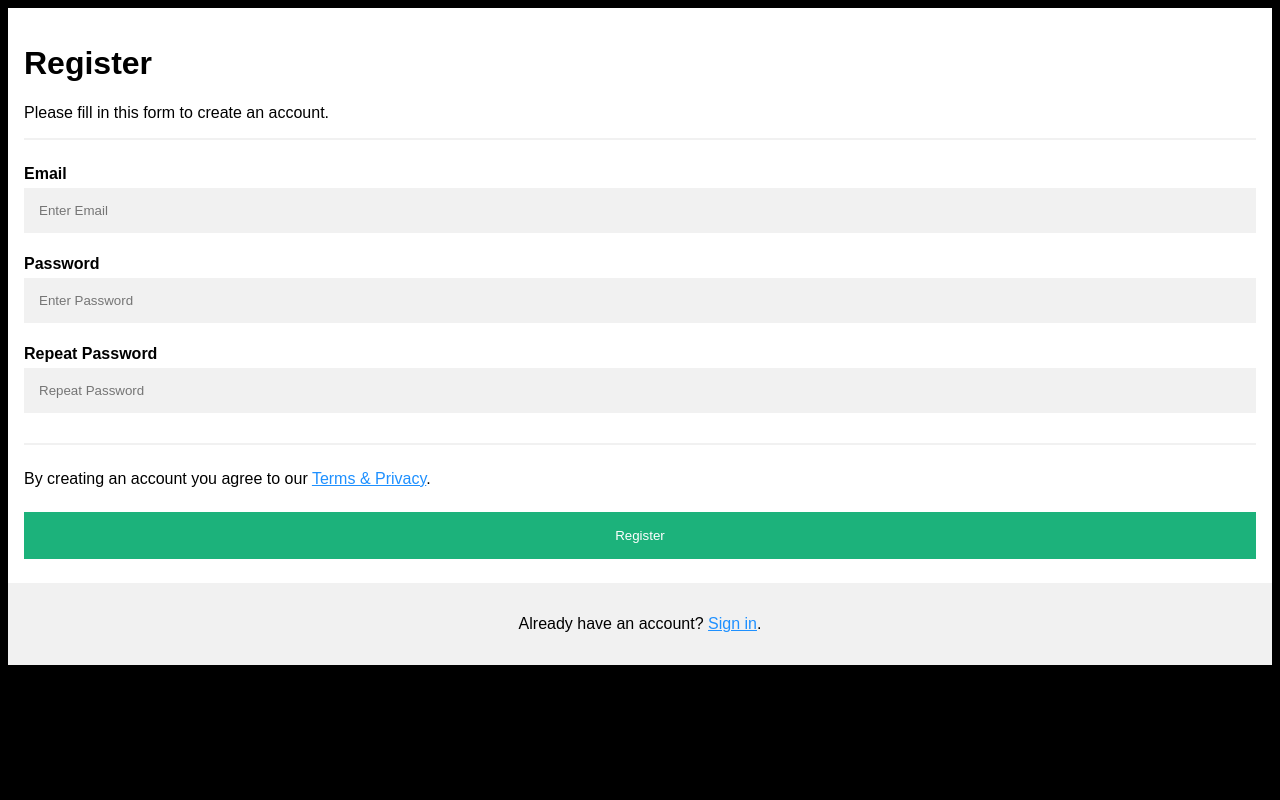
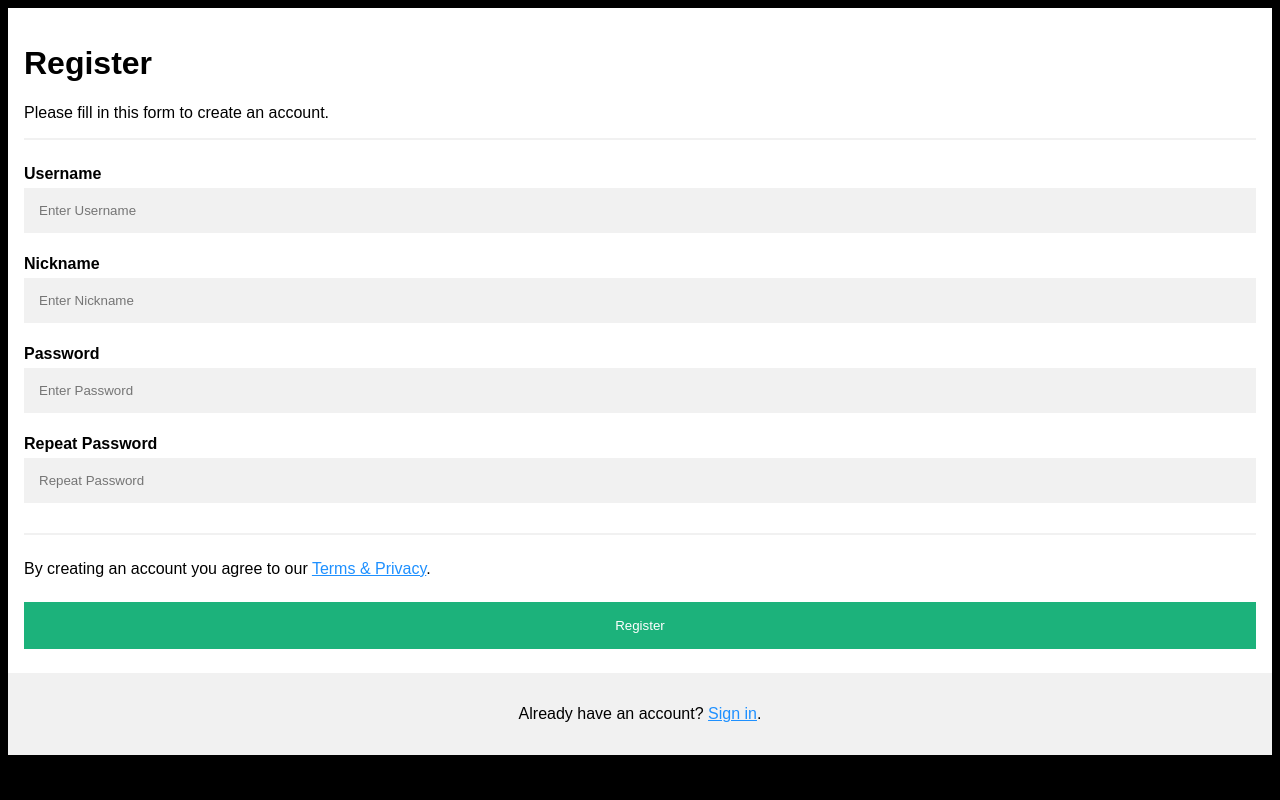
Before and after one commit to sevggii/Python_Web_Project, a Flask app: page /register in a window 1280 px wide. Run offline with Flask 3, Linux system fonts and the light colour scheme.

Commit message:
register edit

```diff
--- a/templates/register.html
+++ b/templates/register.html
@@ -69,14 +69,17 @@ a {
 </head>
 <body>
 
-<form action="/action_page.php">
+<form action="/register">
   <div class="container">
     <h1>Register</h1>
     <p>Please fill in this form to create an account.</p>
     <hr>
 
-    <label for="email"><b>Email</b></label>
-    <input type="text" placeholder="Enter Email" name="email" id="email" required>
+    <label for="username"><b>Username</b></label>
+    <input type="text" placeholder="Enter Username" name="username" id="username" required>
+
+    <label for="nickname"><b>Nickname</b></label>
+    <input type="text" placeholder="Enter Nickname" name="nickname" id="nickname" required>
 
     <label for="psw"><b>Password</b></label>
     <input type="password" placeholder="Enter Password" name="psw" id="psw" required>
```
